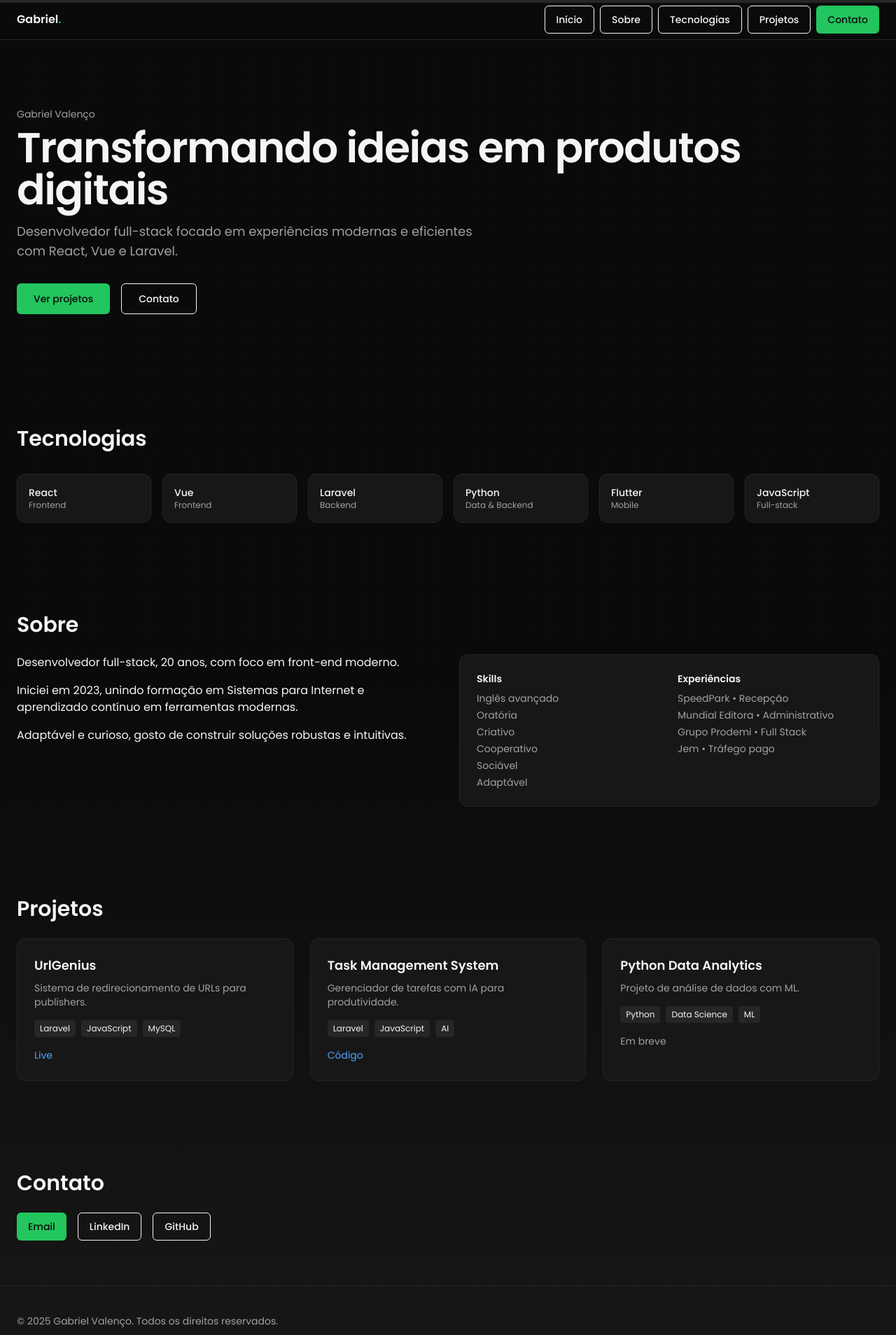
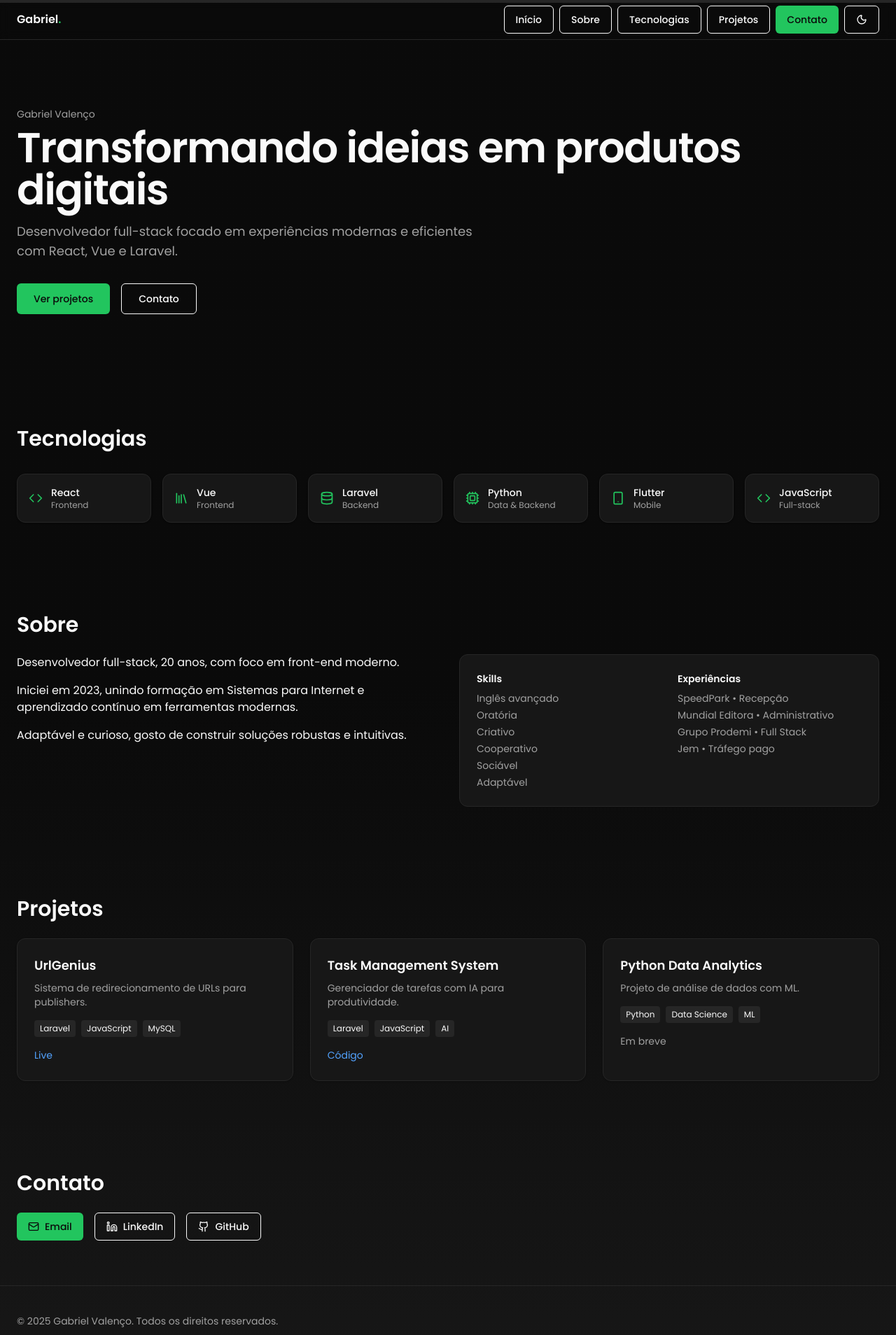
Before and after one commit to gabrielvalenco/portfolio, a Vue app: page / in a window 1280 px wide. Shown: the top 1908 px of the page at 70% size. Built offline with nearby package versions, Linux system fonts and the light colour scheme.

Commit message:
feat(ui): add theme toggle and improve component styling
- Implement light/dark theme toggle functionality in Navbar
- Add new Badge component and update Card styling
- Update color variables and apply theme classes
- Add animations and icons to various components

```diff
--- a/index.html
+++ b/index.html
@@ -10,7 +10,7 @@
     <link rel="preconnect" href="https://fonts.gstatic.com" crossorigin>
     <link href="https://fonts.googleapis.com/css2?family=Poppins:wght@300;400;500;600;700&display=swap" rel="stylesheet">
   </head>
-  <body class="bg-neutral-950 text-neutral-100">
+  <body class="bg-background text-foreground">
     <div id="root" class="min-h-dvh"></div>
     <script type="module" src="/src/main.tsx"></script>
   </body>
--- a/src/App.tsx
+++ b/src/App.tsx
@@ -1,5 +1,7 @@
 import { useEffect, useRef } from 'react'
 import { Button } from './components/ui/button'
+import { Card, CardContent } from './components/ui/card'
+import { Code, Cpu, Database, Library, Smartphone, Github, Mail, Linkedin } from 'lucide-react'
 import { createApp } from 'vue'
 import ProjectsWidget from './vue/ProjectsWidget.vue'
 import Navbar from './components/Navbar'
@@ -16,7 +18,7 @@ function Section({ id, children }: { id: string; children: React.ReactNode }) {
 function Hero() {
   return (
     <header className="relative overflow-hidden">
-      <div className="container mx-auto px-6 py-24">
+      <div className="container mx-auto px-6 py-24 animate-in fade-in-50">
         <p className="text-sm text-neutral-400">Gabriel Valenço</p>
         <h1 className="mt-2 text-4xl md:text-6xl font-semibold tracking-tight">
           Transformando ideias em produtos digitais
@@ -35,22 +37,27 @@ function Hero() {
 
 function Technologies() {
   const items = [
-    { name: 'React', desc: 'Frontend', icon: 'react' },
-    { name: 'Vue', desc: 'Frontend', icon: 'vue' },
-    { name: 'Laravel', desc: 'Backend', icon: 'laravel' },
-    { name: 'Python', desc: 'Data & Backend', icon: 'python' },
-    { name: 'Flutter', desc: 'Mobile', icon: 'flutter' },
-    { name: 'JavaScript', desc: 'Full-stack', icon: 'javascript' },
+    { name: 'React', desc: 'Frontend', Icon: Code },
+    { name: 'Vue', desc: 'Frontend', Icon: Library },
+    { name: 'Laravel', desc: 'Backend', Icon: Database },
+    { name: 'Python', desc: 'Data & Backend', Icon: Cpu },
+    { name: 'Flutter', desc: 'Mobile', Icon: Smartphone },
+    { name: 'JavaScript', desc: 'Full-stack', Icon: Code },
   ]
   return (
     <Section id="technologies">
       <h2 className="text-2xl md:text-3xl font-semibold">Tecnologias</h2>
       <div className="mt-8 grid grid-cols-2 sm:grid-cols-3 md:grid-cols-6 gap-4">
-        {items.map((t) => (
-          <div key={t.name} className="rounded-xl border border-neutral-800 bg-neutral-900 p-4">
-            <p className="text-sm font-medium">{t.name}</p>
-            <p className="text-xs text-neutral-400">{t.desc}</p>
-          </div>
+        {items.map(({ name, desc, Icon }) => (
+          <Card key={name} className="animate-in fade-in-50">
+            <CardContent className="flex items-center gap-3 p-4">
+              <Icon className="h-5 w-5 text-primary" />
+              <div>
+                <p className="text-sm font-medium">{name}</p>
+                <p className="text-xs text-neutral-400">{desc}</p>
+              </div>
+            </CardContent>
+          </Card>
         ))}
       </div>
     </Section>
@@ -61,7 +68,7 @@ function About() {
   return (
     <Section id="about">
       <h2 className="text-2xl md:text-3xl font-semibold">Sobre</h2>
-      <div className="mt-6 grid md:grid-cols-2 gap-8">
+      <div className="mt-6 grid md:grid-cols-2 gap-8 animate-in fade-in-50">
         <div className="space-y-4">
           <p>
             Desenvolvedor full-stack, 20 anos, com foco em front-end moderno.
@@ -124,9 +131,15 @@ function Contact() {
     <Section id="contact">
       <h2 className="text-2xl md:text-3xl font-semibold">Contato</h2>
       <div className="mt-6 flex flex-wrap gap-4">
-        <Button onClick={() => (window.location.href = 'mailto:gabrielvalencoofc@gmail.com')}>Email</Button>
-        <Button variant="outline" onClick={() => window.open('https://www.linkedin.com/in/gabriel-valenço-480b43276', '_blank')}>LinkedIn</Button>
-        <Button variant="outline" onClick={() => window.open('https://github.com/gabrielvalenco', '_blank')}>GitHub</Button>
+        <Button onClick={() => (window.location.href = 'mailto:gabrielvalencoofc@gmail.com')}>
+          <Mail className="mr-2 h-4 w-4" /> Email
+        </Button>
+        <Button variant="outline" onClick={() => window.open('https://www.linkedin.com/in/gabriel-valenço-480b43276', '_blank')}>
+          <Linkedin className="mr-2 h-4 w-4" /> LinkedIn
+        </Button>
+        <Button variant="outline" onClick={() => window.open('https://github.com/gabrielvalenco', '_blank')}>
+          <Github className="mr-2 h-4 w-4" /> GitHub
+        </Button>
       </div>
     </Section>
   )
--- a/src/components/Navbar.tsx
+++ b/src/components/Navbar.tsx
@@ -1,5 +1,6 @@
 import { useEffect, useState } from 'react'
 import { Button } from './ui/button'
+import { Sun, Moon } from 'lucide-react'
 
 function Progress() {
   const [progress, setProgress] = useState(0)
@@ -24,6 +25,16 @@ export default function Navbar() {
   const go = (id: string) => {
     document.getElementById(id)?.scrollIntoView({ behavior: 'smooth', block: 'start' })
   }
+  const [light, setLight] = useState(() => localStorage.getItem('theme') === 'light')
+  useEffect(() => {
+    document.documentElement.classList.toggle('theme-light', light)
+  }, [light])
+  const toggleTheme = () => {
+    const next = !light
+    setLight(next)
+    document.documentElement.classList.toggle('theme-light', next)
+    localStorage.setItem('theme', next ? 'light' : 'dark')
+  }
   return (
     <nav className="sticky top-0 z-50 backdrop-blur supports-[backdrop-filter]:bg-neutral-950/70 border-b border-neutral-800">
       <Progress />
@@ -35,6 +46,9 @@ export default function Navbar() {
           <Button variant="outline" onClick={() => go('technologies')}>Tecnologias</Button>
           <Button variant="outline" onClick={() => go('projects')}>Projetos</Button>
           <Button onClick={() => go('contact')}>Contato</Button>
+          <Button variant="outline" onClick={toggleTheme}>
+            {light ? <Sun className="h-4 w-4" /> : <Moon className="h-4 w-4" />}
+          </Button>
         </div>
       </div>
     </nav>
--- /dev/null
+++ b/src/components/ui/badge.tsx
@@ -0,0 +1,5 @@
+import { cn } from '../../lib/cn'
+
+export function Badge({ className, children }: { className?: string; children: React.ReactNode }) {
+  return <span className={cn('inline-flex items-center rounded-md bg-neutral-800 px-2 py-1 text-xs', className)}>{children}</span>
+}
--- a/src/index.css
+++ b/src/index.css
@@ -6,8 +6,17 @@
   --color-primary: #22c55e;
   --color-primary-foreground: #0a0a0a;
   --color-ring: #22c55e;
+  --color-background: #0a0a0a;
+  --color-foreground: #fafafa;
+  --color-muted: #171717;
 }
 
 html, body, #root {
   height: 100%;
 }
+
+.theme-light {
+  --color-background: #ffffff;
+  --color-foreground: #0a0a0a;
+  --color-muted: #f4f4f5;
+}
--- a/src/vue/ProjectsWidget.vue
+++ b/src/vue/ProjectsWidget.vue
@@ -1,6 +1,6 @@
 <template>
   <div class="grid gap-6 md:grid-cols-3">
-    <article class="rounded-xl border border-neutral-800 bg-neutral-900 p-6">
+    <article class="rounded-xl border border-neutral-800 bg-neutral-900 p-6 shadow animate-in fade-in-50">
       <h3 class="text-lg font-semibold">UrlGenius</h3>
       <p class="mt-2 text-sm text-neutral-400">Sistema de redirecionamento de URLs para publishers.</p>
       <div class="mt-4 flex gap-2">
@@ -10,7 +10,7 @@
       </div>
       <a class="mt-4 inline-block text-sm text-blue-400" href="https://urlgenius.io" target="_blank">Live</a>
     </article>
-    <article class="rounded-xl border border-neutral-800 bg-neutral-900 p-6">
+    <article class="rounded-xl border border-neutral-800 bg-neutral-900 p-6 shadow animate-in fade-in-50">
       <h3 class="text-lg font-semibold">Task Management System</h3>
       <p class="mt-2 text-sm text-neutral-400">Gerenciador de tarefas com IA para produtividade.</p>
       <div class="mt-4 flex gap-2">
@@ -20,7 +20,7 @@
       </div>
       <a class="mt-4 inline-block text-sm text-blue-400" href="https://github.com/gabrielvalenco/taskmanagementsystem" target="_blank">Código</a>
     </article>
-    <article class="rounded-xl border border-neutral-800 bg-neutral-900 p-6">
+    <article class="rounded-xl border border-neutral-800 bg-neutral-900 p-6 shadow animate-in fade-in-50">
       <h3 class="text-lg font-semibold">Python Data Analytics</h3>
       <p class="mt-2 text-sm text-neutral-400">Projeto de análise de dados com ML.</p>
       <div class="mt-4 flex gap-2">
```
